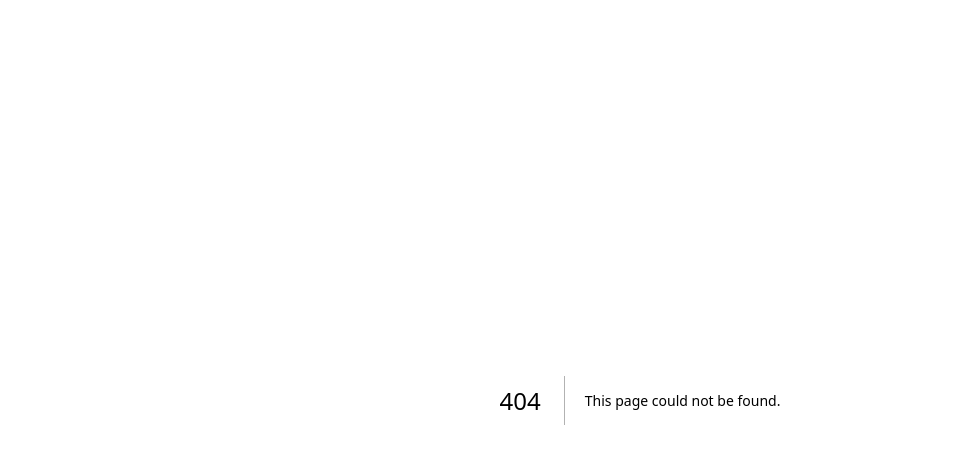
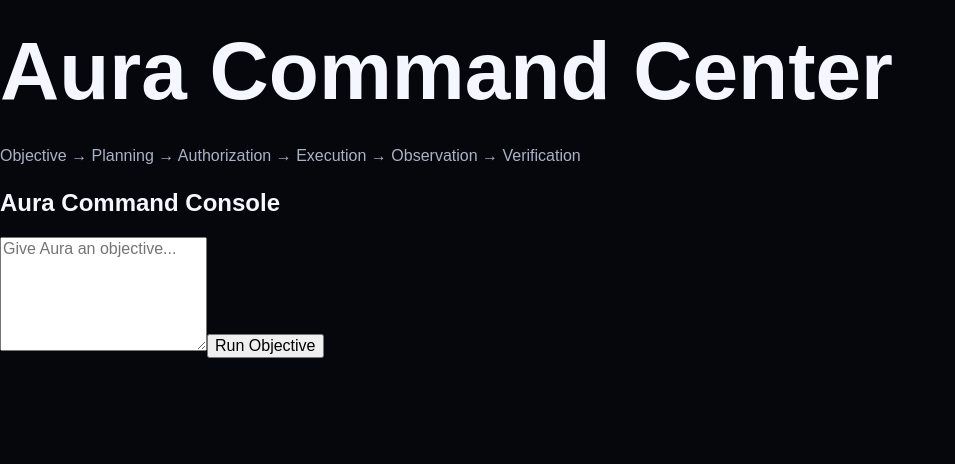
Before and after one commit to sukritghosh886-hub/Aura-AI, a Next.js app in the folder frontend/: page /dashboard in a window 1280 px wide. Before the commit this address had no page. Shown: the top 464 px of the page, without its empty margins (0-955 px from the left). Built offline with nearby package versions, Linux system fonts and the light colour scheme.

Commit message:
Create frontend/app/dashboard/page.tsx

```diff
--- /dev/null
+++ b/frontend/app/dashboard/page.tsx
@@ -0,0 +1,17 @@
+import AuraConsole from "@/components/AuraConsole";
+
+export default function Dashboard() {
+  return (
+    <main className="dashboard">
+      <header>
+        <h1>Aura Command Center</h1>
+        <p>
+          Objective → Planning → Authorization → Execution →
+          Observation → Verification
+        </p>
+      </header>
+
+      <AuraConsole />
+    </main>
+  );
+}
```
